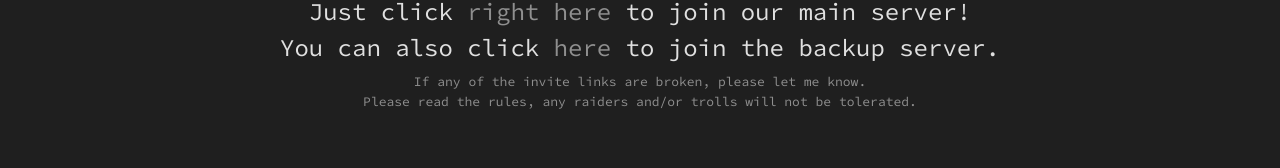
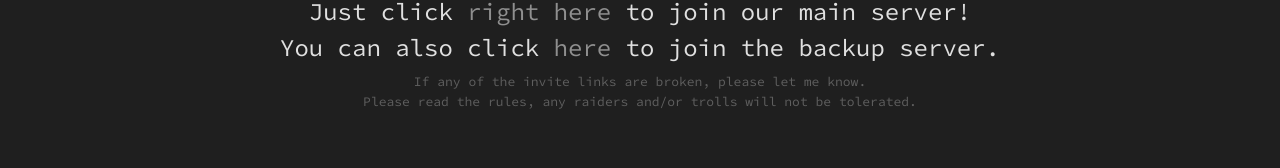
Before and after one commit to ComfyVenting/ComfyVenting.github.io, a plain HTML site: page index.html in a window 1280 px wide. Shown: the part 216-384 px from the top of the page. Drawn offline with Linux system fonts and the light colour scheme.

Commit message:
Color Pog

```diff
--- a/stylesheet.css
+++ b/stylesheet.css
@@ -162,7 +162,7 @@ a:hover {
 }
 #linkinfo p {
 	font-size: 13px;
-	color: #8f8f8f;
+	color: #5f5f5f;
 }
 #footnote {
 	position: fixed;
```
